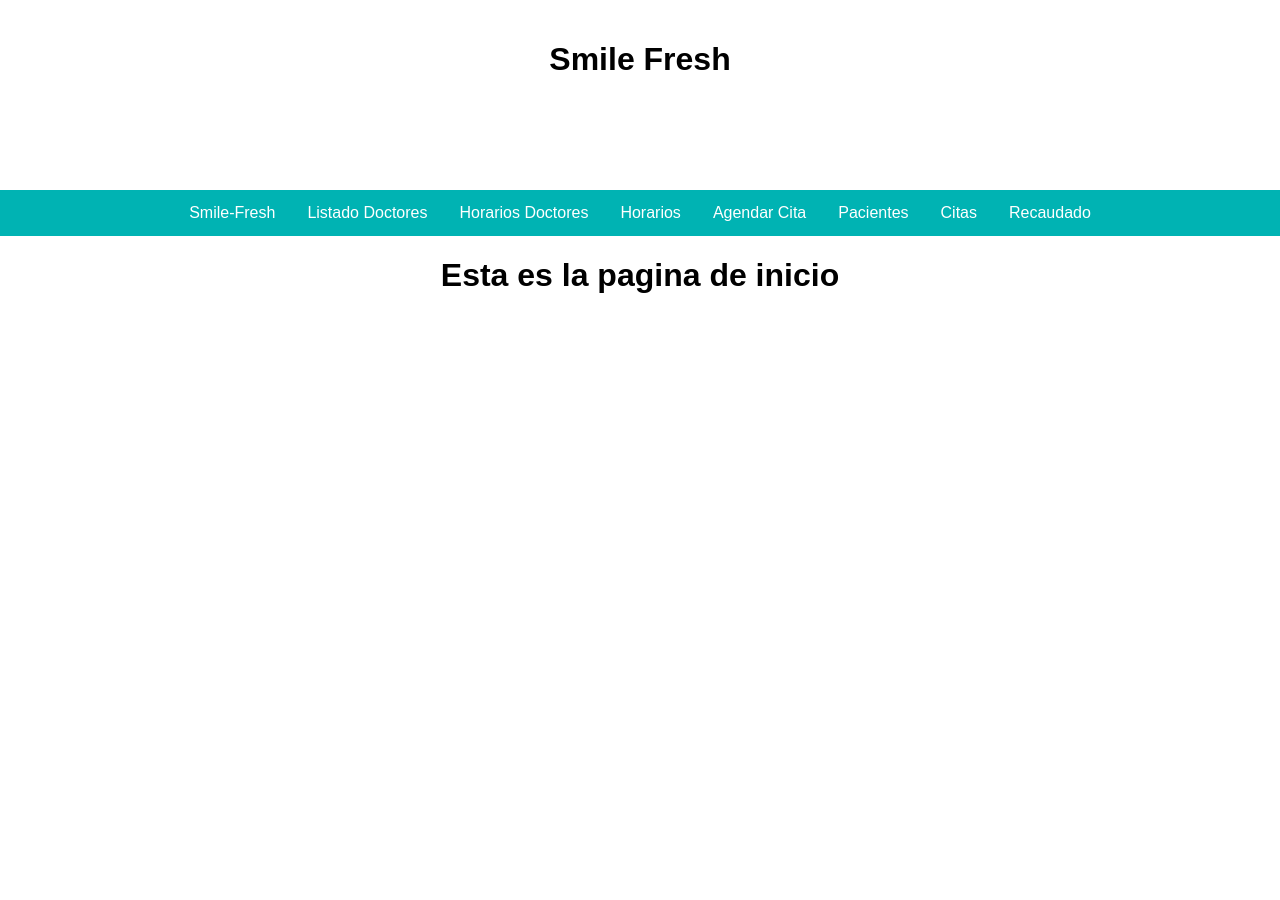
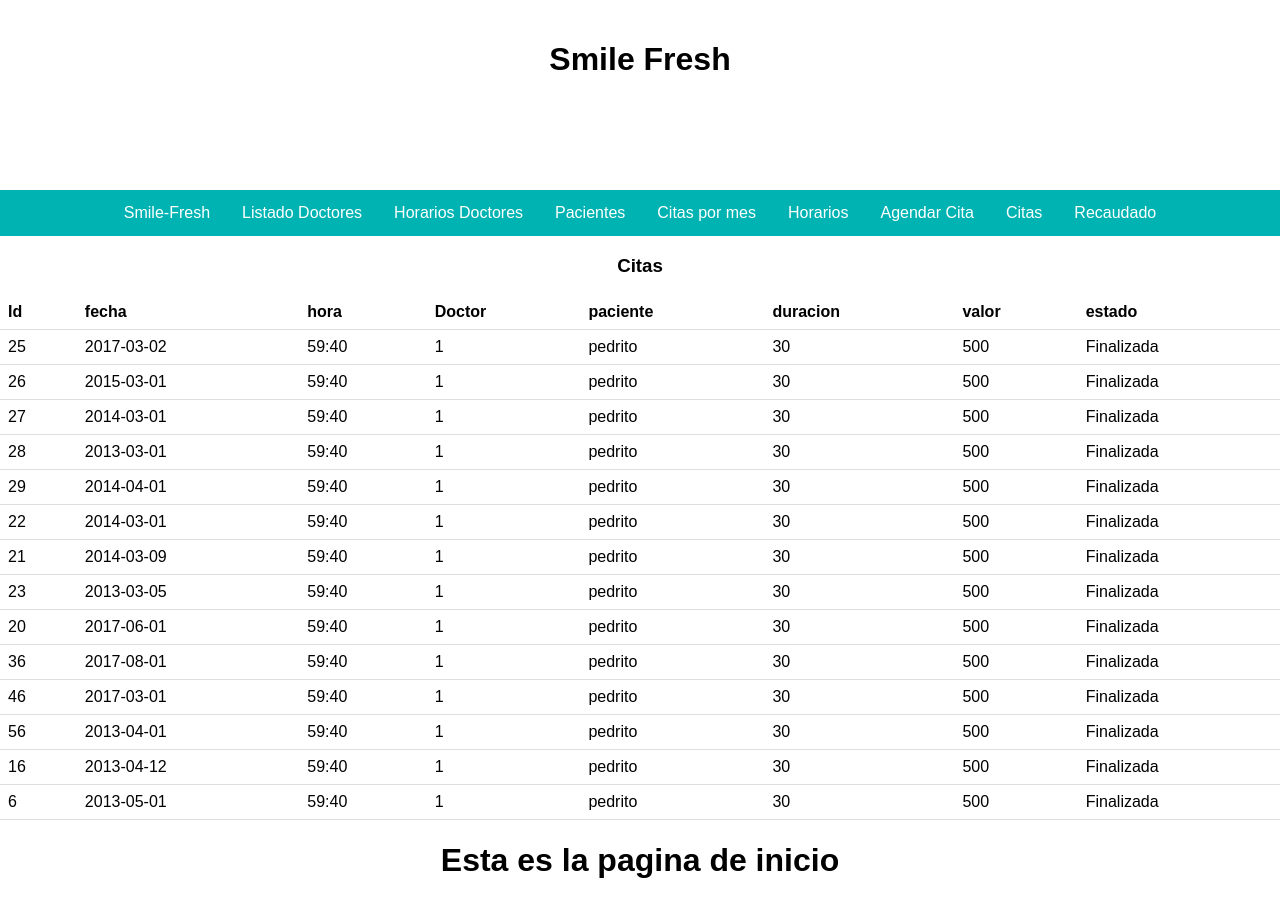
Before and after one commit to MrJulian99/smile-fresh-react, a React (Create React App) app: page /CitasPorMes in a window 1280 px wide. Before the commit the page ends 800 px from the top, so only its background shows below. Built offline with nearby package versions, Linux system fonts and the light colour scheme.

Commit message:
Citas por mes
aun dandole

```diff
--- a/src/App.js
+++ b/src/App.js
@@ -2,6 +2,8 @@ import React, { Component } from 'react';
 import './App.css';
 import Doctores from './Doctores';
 import listaPacientes from './listaPacientes';
+import CitasPorMes from './CitasPorMes';
+
 
 
 
@@ -33,6 +35,8 @@ class App extends Component {
                  <li><Link to="/doctores">Listado Doctores</Link></li>
                  <li><Link to="/horarios">Horarios Doctores</Link></li>
 
+                  <li><Link to="/listaPacientes">Pacientes</Link></li>
+                   <li><Link to="/CitasPorMes">Citas por mes</Link></li>
 
 
 
@@ -42,7 +46,7 @@ class App extends Component {
 
                  <li><a href="#">Horarios</a></li>
                  <li><a href="#">Agendar Cita</a></li>
-                 <li><Link to="/listaPacientes">Pacientes</Link></li>
+
                  <li><a href="#">Citas</a></li>
                  <li><a href="#">Recaudado</a></li>
 
@@ -55,6 +59,8 @@ class App extends Component {
 
       <Route path="/doctores" component={Doctores}/>
       <Route path="/listaPacientes" component={listaPacientes}/>
+      <Route path="/CitasPorMes" component={CitasPorMes}/>
+
 
 
 
--- /dev/null
+++ b/src/CitaIndividual.js
@@ -0,0 +1,22 @@
+import React, { Component } from 'react'
+
+
+export default class CitaIndividual extends Component{
+
+	render(){
+		console.log(this.props);
+		return(
+			<tr>
+					<td>{this.props.cita.id} </td>
+					<td>{this.props.cita.fecha} </td>
+					<td>{this.props.cita.hora} </td>
+					<td>{this.props.cita.doctor} </td>
+					<td>{this.props.cita.paciente} </td>
+					<td>{this.props.cita.duracion} </td>
+					<td>{this.props.cita.valor} </td>
+					<td>{this.props.cita.estado} </td>
+
+			</tr>
+			);
+	}
+}
--- /dev/null
+++ b/src/CitasPorMes.js
@@ -0,0 +1,61 @@
+import React, { Component } from 'react'
+import CitasRegistradas from'./CitasRegistradas'
+import CitaIndividual from'./CitaIndividual'
+
+export default class CitaPorMes extends Component{
+	render(){
+		let listaCitas =[];
+		let final = null;
+
+
+
+
+
+
+
+		 	CitasRegistradas.forEach((cita)=>{
+		 		if (cita.fecha !== final){
+		 			listaCitas.push(<CitaIndividual cita={cita} key={cita.id} />);
+		 		}
+		 		final=cita.fecha;
+
+
+
+		 	})
+
+		return(
+
+
+      <center>
+				<div>
+        <h3>Citas</h3>
+				<table className= "table1">
+					<thead>
+						<tr>
+
+
+
+
+							<th>Id</th>
+							<th>fecha</th>
+							<th>hora</th>
+							<th>Doctor</th>
+							<th>paciente</th>
+							<th>duracion</th>
+							<th>valor</th>
+							<th>estado</th>
+
+						</tr>
+					</thead>
+					<tbody>
+
+						{listaCitas}
+					</tbody>
+
+
+				</table>
+				</div>
+			 </center>
+			);
+	}
+}
--- /dev/null
+++ b/src/CitasRegistradas.js
@@ -0,0 +1,16 @@
+	export default[
+	{id:25,fecha:"2017-03-02" ,hora:"59:40", doctor:"1", paciente:"pedrito", duracion:"30", valor:"500" ,estado:"Finalizada"},
+	{id:26,fecha:"2015-03-01" ,hora:"59:40", doctor:"1", paciente:"pedrito", duracion:"30", valor:"500" ,estado:"Finalizada"},
+	{id:27,fecha:"2014-03-01" ,hora:"59:40", doctor:"1", paciente:"pedrito", duracion:"30", valor:"500" ,estado:"Finalizada"},
+	{id:28,fecha:"2013-03-01" ,hora:"59:40", doctor:"1", paciente:"pedrito", duracion:"30", valor:"500" ,estado:"Finalizada"},
+	{id:29,fecha:"2014-04-01" ,hora:"59:40", doctor:"1", paciente:"pedrito", duracion:"30", valor:"500" ,estado:"Finalizada"},
+	{id:22,fecha:"2014-03-01" ,hora:"59:40", doctor:"1", paciente:"pedrito", duracion:"30", valor:"500" ,estado:"Finalizada"},
+	{id:21,fecha:"2014-03-09" ,hora:"59:40", doctor:"1", paciente:"pedrito", duracion:"30", valor:"500" ,estado:"Finalizada"},
+	{id:23,fecha:"2013-03-05" ,hora:"59:40", doctor:"1", paciente:"pedrito", duracion:"30", valor:"500" ,estado:"Finalizada"},
+	{id:20,fecha:"2017-06-01" ,hora:"59:40", doctor:"1", paciente:"pedrito", duracion:"30", valor:"500" ,estado:"Finalizada"},
+	{id:36,fecha:"2017-08-01" ,hora:"59:40", doctor:"1", paciente:"pedrito", duracion:"30", valor:"500" ,estado:"Finalizada"},
+	{id:46,fecha:"2017-03-01" ,hora:"59:40", doctor:"1", paciente:"pedrito", duracion:"30", valor:"500" ,estado:"Finalizada"},
+	{id:56,fecha:"2013-04-01" ,hora:"59:40", doctor:"1", paciente:"pedrito", duracion:"30", valor:"500" ,estado:"Finalizada"},
+	{id:16,fecha:"2013-04-12" ,hora:"59:40", doctor:"1", paciente:"pedrito", duracion:"30", valor:"500" ,estado:"Finalizada"},
+	{id:6,fecha:"2013-05-01" ,hora:"59:40", doctor:"1", paciente:"pedrito", duracion:"30", valor:"500" ,estado:"Finalizada"},
+	]
--- a/src/listaPacientes.js
+++ b/src/listaPacientes.js
@@ -28,7 +28,7 @@ export default class listaPacientes extends Component{
       <center>
 				<div>
         <h3>Pacientes</h3>
-				<table className= "App-tablas">
+				<table className= "table1">
 					<thead>
 						<tr>
 							<th>Id</th>
```
